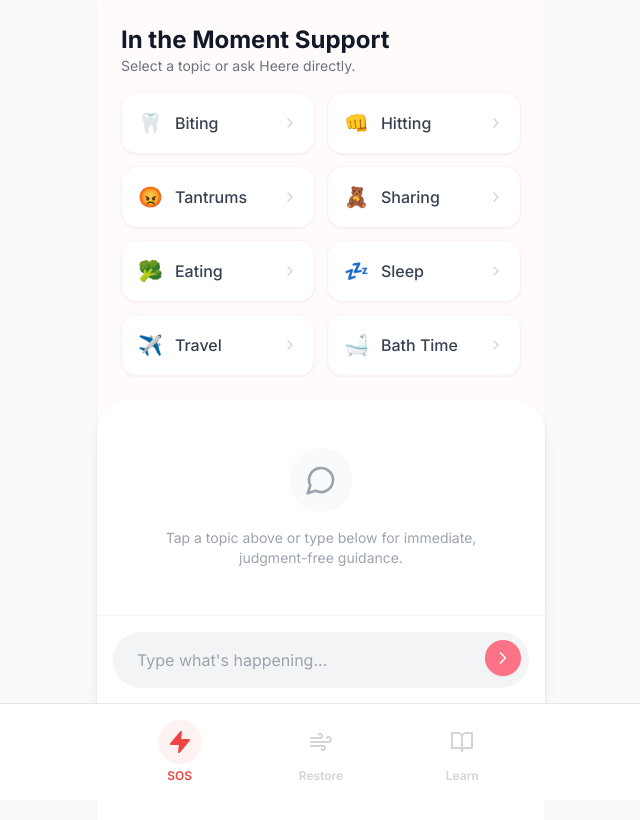
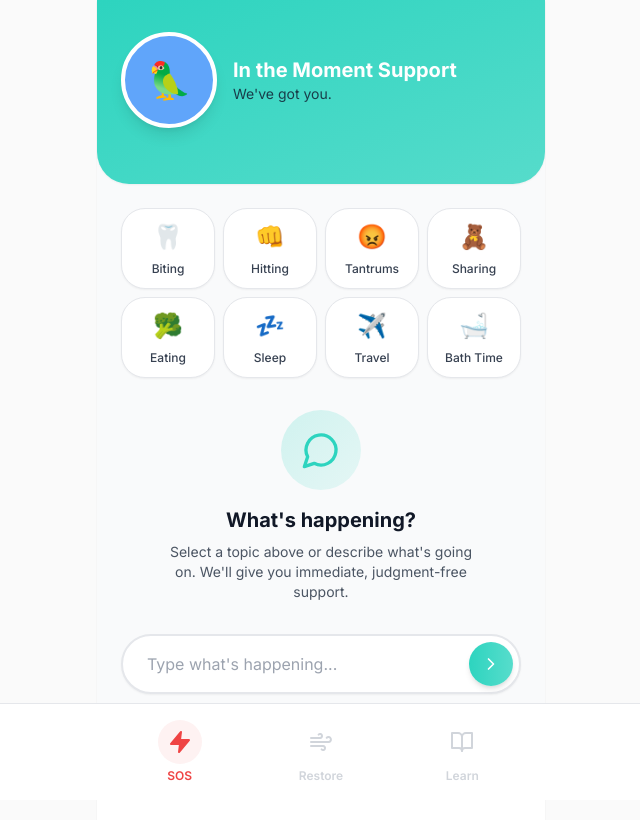
Before and after one commit to kyleholden1/kandu-app-og, a Next.js app: page /sos in a window 1280 px wide. Shown: the top 820 px of the page, without its empty margins (319-959 px from the left). Built offline with nearby package versions, Linux system fonts and the light colour scheme.

Commit message:
Add polished UI styling: headers, gradients, improved spacing

```diff
--- a/app/learn/page.tsx
+++ b/app/learn/page.tsx
@@ -1,4 +1,4 @@
-import { BookOpen, ArrowRight } from "lucide-react";
+import { BookOpen, ArrowRight, Lightbulb } from "lucide-react";
 
 const LESSONS = [
   {
@@ -41,11 +41,17 @@
 
 export default function LearnPage() {
   return (
-    <div className="p-6 space-y-6 pb-24">
-      <div>
-        <h1 className="text-2xl font-bold text-gray-900">Learn</h1>
-        <p className="text-sm text-gray-500 mt-1">Build your parenting foundation, lesson by lesson</p>
+    <div className="space-y-6 pb-24">
+      {/* Header */}
+      <div className="bg-gradient-to-br from-blue-600 to-blue-500 text-white px-6 py-8 rounded-b-3xl shadow-sm">
+        <div className="flex items-center gap-3 mb-2">
+          <Lightbulb size={28} />
+          <h1 className="text-2xl font-bold">Learn</h1>
+        </div>
+        <p className="text-blue-100">Build your parenting foundation, lesson by lesson</p>
       </div>
+
+      <div className="p-6 space-y-4 pt-2">
 
       {/* Lesson Grid */}
       <div className="space-y-3">
@@ -67,6 +73,7 @@
           </button>
         ))}
       </div>
+      </div>
     </div>
   );
 }
--- a/app/restore/page.tsx
+++ b/app/restore/page.tsx
@@ -1,4 +1,4 @@
-import { PlayCircle, PauseCircle, BookOpen } from "lucide-react";
+import { PlayCircle, PauseCircle, BookOpen, Wind } from "lucide-react";
 
 const REST_CHANNELS = [
   { title: "The 5-Min Reset", color: "bg-teal-100 text-teal-800" },
@@ -15,8 +15,17 @@
 
 export default function RestorePage() {
   return (
-    <div className="p-6 space-y-8 pb-24">
-      <h1 className="text-2xl font-bold text-gray-900">Restore</h1>
+    <div className="space-y-8 pb-24">
+      {/* Header */}
+      <div className="bg-gradient-to-br from-teal-600 to-teal-500 text-white px-6 py-8 rounded-b-3xl shadow-sm">
+        <div className="flex items-center gap-3 mb-2">
+          <Wind size={28} />
+          <h1 className="text-2xl font-bold">Restore</h1>
+        </div>
+        <p className="text-teal-100">Rest, breathe, and recalibrate.</p>
+      </div>
+
+      <div className="p-6 space-y-8 pt-2">
 
       {/* Rest Channel */}
       <section>
@@ -60,7 +69,8 @@
                 </div>
             ))}
         </div>
-      </section>
-    </div>
-  );
-}
+        </section>
+        </div>
+        </div>
+        );
+        }
--- a/app/sos/page.tsx
+++ b/app/sos/page.tsx
@@ -2,6 +2,7 @@
 
 import { useState } from "react";
 import { Search, MessageCircle, ChevronRight } from "lucide-react";
+import Mascot from "@/components/Mascot";
 
 const COMMON_STRUGGLES = [
   { emoji: "🦷", label: "Biting" },
@@ -18,54 +19,53 @@
   const [input, setInput] = useState("");
 
   return (
-    <div className="flex flex-col h-screen pb-24 bg-sos-soft/30">
-      {/* Header */}
-      <div className="p-6 pb-4">
-        <h1 className="text-2xl font-bold text-gray-900">In the Moment Support</h1>
-        <p className="text-gray-500 text-sm">Select a topic or ask Heere directly.</p>
+    <div className="flex flex-col h-screen pb-24 bg-gray-50">
+      {/* Teal Header with Mascot */}
+      <div className="bg-gradient-to-br from-primary to-primary/80 text-white px-6 py-8 rounded-b-3xl shadow-sm">
+        <div className="flex items-center gap-4 mb-6">
+          <Mascot mood="calm" />
+          <div>
+            <h1 className="text-xl font-bold">In the Moment Support</h1>
+            <p className="text-primary-foreground/80 text-sm">We've got you.</p>
+          </div>
+        </div>
       </div>
 
       {/* Quick Chips Grid */}
-      <div className="px-6 grid grid-cols-2 gap-3 mb-6">
+      <div className="px-6 grid grid-cols-4 gap-2 mb-8 mt-6">
         {COMMON_STRUGGLES.map((item) => (
           <button
             key={item.label}
-            className="bg-white p-4 rounded-xl border border-sos/10 shadow-sm flex items-center justify-between hover:border-sos hover:shadow-md transition group"
+            className="bg-white p-3 rounded-2xl border border-gray-200 shadow-sm flex flex-col items-center justify-center gap-2 hover:border-primary hover:shadow-md transition group"
           >
-            <div className="flex items-center gap-3">
-                <span className="text-xl">{item.emoji}</span>
-                <span className="font-medium text-gray-700 group-hover:text-sos transition">{item.label}</span>
-            </div>
-            <ChevronRight size={16} className="text-gray-300 group-hover:text-sos" />
+            <span className="text-2xl">{item.emoji}</span>
+            <span className="font-medium text-gray-700 group-hover:text-primary transition text-xs text-center leading-tight">{item.label}</span>
           </button>
         ))}
       </div>
 
       {/* Chat Area (Placeholder for now) */}
-      <div className="flex-1 bg-white rounded-t-3xl shadow-lg flex flex-col overflow-hidden">
-        <div className="flex-1 p-6 flex flex-col justify-center items-center text-center text-gray-400">
-            <div className="w-16 h-16 bg-gray-50 rounded-full flex items-center justify-center mb-4">
-                <MessageCircle size={32} />
+      <div className="flex-1 px-6 pb-6 flex flex-col justify-center items-center text-center">
+        <div className="w-20 h-20 bg-gradient-to-br from-primary/20 to-primary/10 rounded-full flex items-center justify-center mb-4">
+          <MessageCircle size={40} className="text-primary" />
         </div>
-            <p className="max-w-xs text-sm">Tap a topic above or type below for immediate, judgment-free guidance.</p>
-        </div>
+        <h2 className="text-xl font-bold text-gray-900 mb-2">What's happening?</h2>
+        <p className="text-gray-600 text-sm max-w-xs mb-8">Select a topic above or describe what's going on. We'll give you immediate, judgment-free support.</p>
 
         {/* Input Area */}
-        <div className="p-4 border-t border-gray-100">
-            <div className="relative">
+        <div className="w-full relative">
           <input
             type="text"
             value={input}
             onChange={(e) => setInput(e.target.value)}
             placeholder="Type what's happening..."
-                    className="w-full bg-gray-100 border-none rounded-full py-4 pl-6 pr-12 focus:ring-2 focus:ring-sos/50 outline-none text-gray-800"
+            className="w-full bg-white border-2 border-gray-200 rounded-full py-4 pl-6 pr-14 focus:ring-2 focus:ring-primary/50 focus:border-primary outline-none text-gray-800 shadow-sm transition"
           />
-                <button className="absolute right-2 top-2 p-2 bg-sos text-white rounded-full shadow-sm hover:opacity-90">
+          <button className="absolute right-2 top-1/2 -translate-y-1/2 p-3 bg-gradient-to-r from-primary to-primary/80 text-white rounded-full shadow-md hover:opacity-90 transition">
             <ChevronRight size={20} />
           </button>
         </div>
       </div>
     </div>
-    </div>
   );
 }
```
Lines whose indentation alone changed are shown as unchanged.
